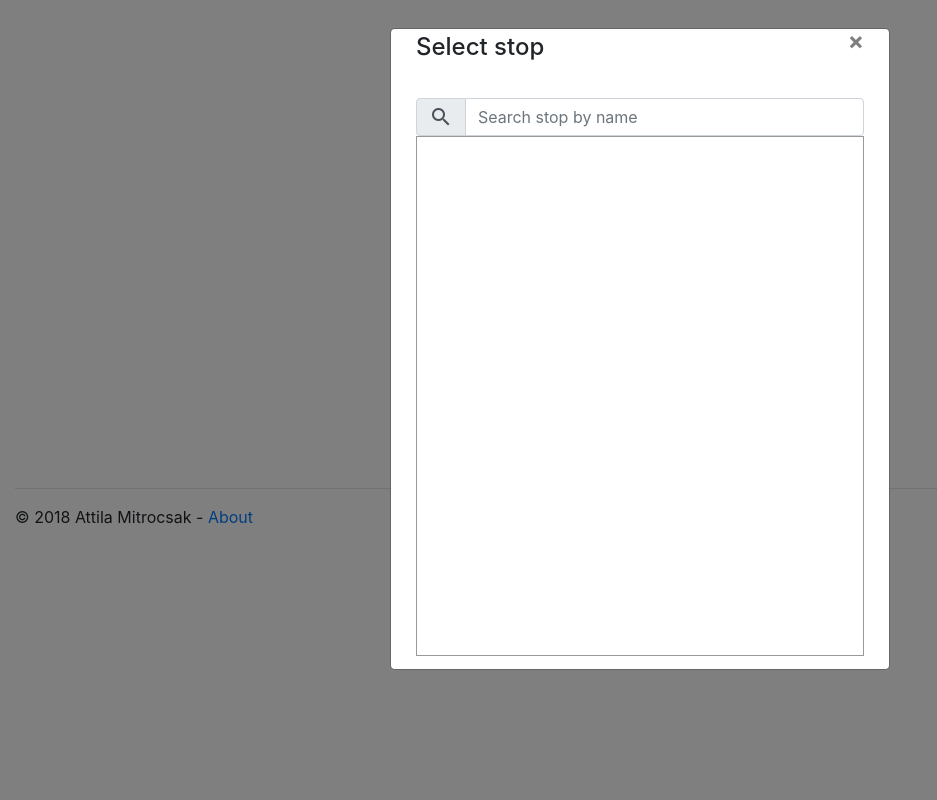
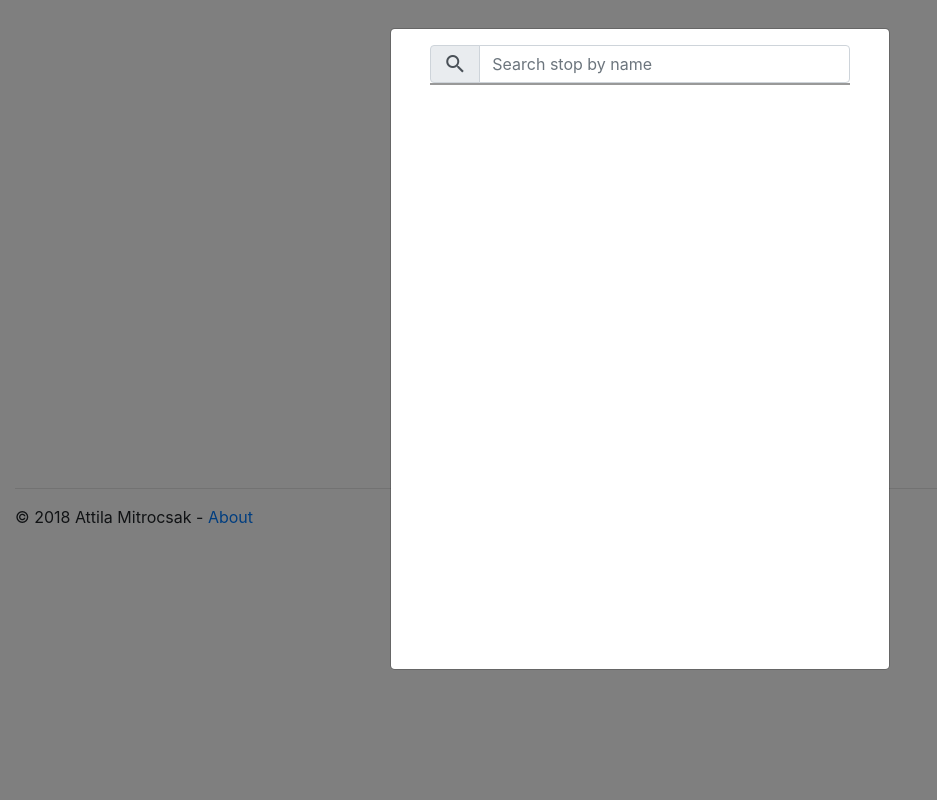
Before and after one commit to massimiliano76/tfl_arrivals, a Flask app: page / in a window 1280 px wide, after a click on "add_box". Shown: the whole page, without its empty margins (0-937 px from the left). Run offline with Flask 2, Linux system fonts and the light colour scheme; data that the repository does not hold is empty; some libraries are stand-ins or nearby versions.

Commit message:
Changed look of add stop window WIP

```diff
--- a/tfl_arrivals/static/content/site.css
+++ b/tfl_arrivals/static/content/site.css
@@ -202,24 +202,15 @@ div.card-content-bottom {
     height: 80vh;
 }
 
-#line_select_page {
-    position: absolute;
+
+#stop_select_page {
     top: 0px;
     left: 0px;
     width: 90%;
     margin-left: 5%;
     margin-right: 5%;
     height: 100%;
-}
-
-#stop_select_page {
-    position: absolute;
-    top: 0px;
-    left: 0px;
-    width: 90%;
-    margin-left: 5%;
-    margin-right: 5%;
-    height: 100%;
+    overflow-x: scroll;
 }
 
 .selector-content {
@@ -230,28 +221,16 @@ div.card-content-bottom {
   justify-content: space-between;
 }
 .selector-content > h4 {
-  padding-top: 1.5rem;
+  padding: 1.5rem;
 }
 
-.line-selector {
-}
 
-.line-list-container, .stop-list-container {
-  height: 65vh;
-}
-
-.line-list, .stop-list {
+.stop-list {
     border: 1px solid #999999;
     height: inherit;
     flex: 1;
     overflow-y: scroll;
     overflow-x: hidden;
-}
-
-.line-list-item {
-}
-
-.stop-selector {
 }
 
 .red-border {
--- a/tfl_arrivals/templates/arrival_boards.html
+++ b/tfl_arrivals/templates/arrival_boards.html
@@ -8,15 +8,6 @@
             <div class="modal-body" id="add_stop_form">
               <div id="stop_select_page">
                 <div class="selector-content">
-                  <div>
-                    <div class="float-left"><h4 class="modal-title">Select stop</h4></div>
-                    <div class="float-right">
-                      <button type="button" class="close" aria-label="Close" data-dismiss="modal">
-                        <span aria-hidden="true">&times;</span>
-                      </button>
-                    </div>
-                  </div>
-                  <hr />
                   <div class="input-group">
                       <div class="input-group-prepend">
                           <span class="input-group-text">
```
